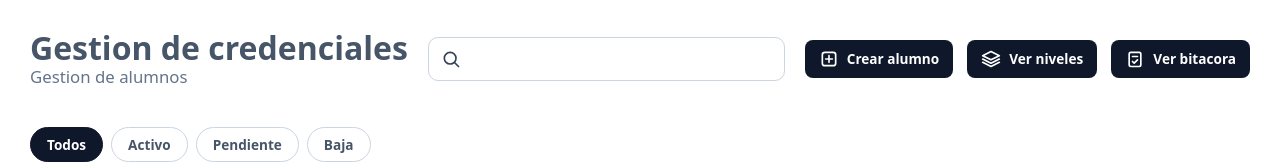
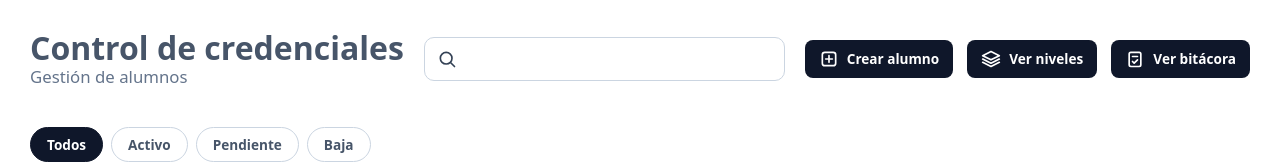
Before and after one commit to jm12345676/pruebas, an Angular app in the folder credenciales/: page /inicio in a window 1280 px wide. Shown: the top 164 px of the page. Built offline with nearby package versions, Linux system fonts and the light colour scheme.

Commit message:
ya casi quedasisisisisisi

```diff
--- a/credenciales/src/app/componentes/gestion-credenciales/gestion-credenciales.html
+++ b/credenciales/src/app/componentes/gestion-credenciales/gestion-credenciales.html
@@ -4,8 +4,8 @@
   <header class="encabezado">
 
     <div class="titulos">
-      <h1>Gestion de credenciales</h1>
-      <p>Gestion de alumnos</p>
+      <h1>Control de credenciales</h1>
+      <p>Gestión de alumnos</p>
     </div>
 
     <div class="buscador">
@@ -42,7 +42,7 @@
           <line x1="9" y1="9" x2="15" y2="9"/>
           <polyline points="9,15 11,17 15,13"/>
         </svg>
-        Ver bitacora
+        Ver bitácora
       </a>
 
     </div>
```
